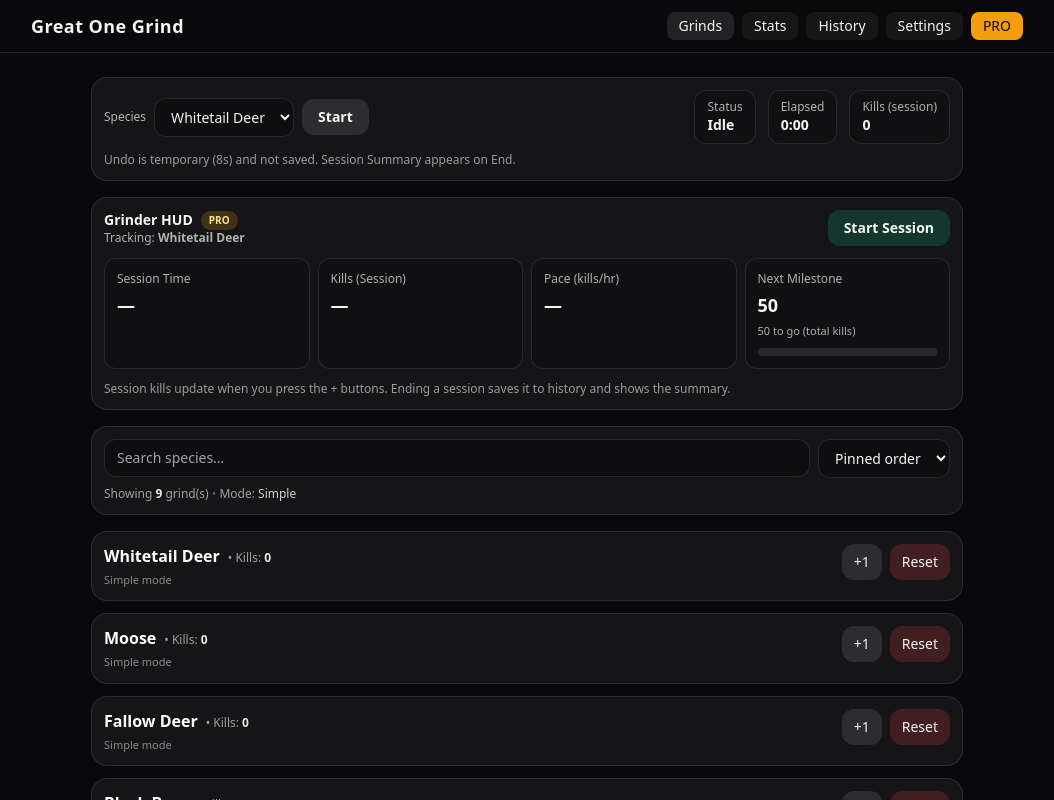
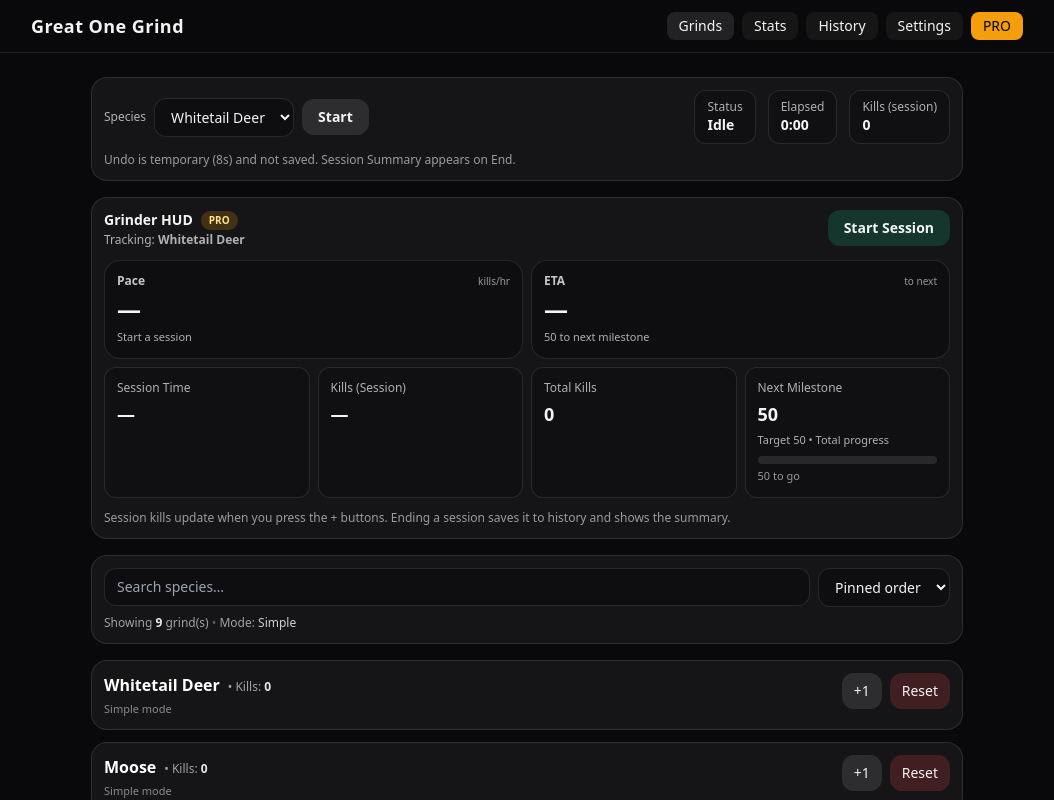
Before and after one commit to Camoford/great-one-grind, a React (Vite) app: page / in a window 1280 px wide. Shown: the top 800 px of the page, without its empty margins (113-1167 px from the left). Built offline with nearby package versions, Linux system fonts and the light colour scheme.

Commit message:
Phase 17B: Grinder HUD visual emphasis (UI-only)

```diff
--- a/components/GrinderHUD.tsx
+++ b/components/GrinderHUD.tsx
@@ -8,6 +8,11 @@ import { GREAT_ONE_SPECIES, useHunterStore, type GreatOneSpecies } from "../stor
  * - Adds Start/End Session that ALWAYS works
  * - On End: dispatches Session Summary event + protected storage key
  * - READ-ONLY for insights (no extra persistence)
+ *
+ * Phase 17B (UI-only):
+ * - Stronger hierarchy for pace / ETA
+ * - Cleaner spacing + mobile readability
+ * - Removes encoding artifacts
  */
 
 const SUMMARY_KEY = "greatonegrind_session_summary_v1";
@@ -156,50 +161,76 @@ export default function GrinderHUD() {
     endSession();
   }
 
+  const paceText = isActive ? pace.toFixed(1) : "—";
+  const etaText = isActive ? eta : "—";
+
   return (
     <div className="w-full rounded-2xl border border-white/10 bg-white/5 p-3">
+      {/* Header */}
       <div className="flex items-start justify-between gap-3">
-        <div>
-          <div className="flex items-center gap-2">
+        <div className="min-w-0">
+          <div className="flex flex-wrap items-center gap-2">
             <div className="text-sm font-semibold">Grinder HUD</div>
+
             <span className="rounded-full bg-amber-500/20 px-2 py-0.5 text-[10px] font-semibold text-amber-200">
               PRO
             </span>
+
             {hardcoreMode ? (
               <span className="rounded-full bg-red-500/20 px-2 py-0.5 text-[10px] font-semibold text-red-200">
                 Hardcore
               </span>
             ) : null}
           </div>
-          <div className="text-xs opacity-70">Tracking: <span className="font-semibold opacity-100">{species}</span></div>
+
+          <div className="mt-0.5 text-xs opacity-70">
+            Tracking: <span className="font-semibold opacity-100">{species}</span>
+          </div>
         </div>
 
         {!isActive ? (
           <button
             onClick={onStart}
-            className="rounded-xl bg-emerald-500/20 px-4 py-2 text-sm font-semibold hover:bg-emerald-500/30"
+            className="shrink-0 rounded-xl bg-emerald-500/20 px-4 py-2 text-sm font-semibold hover:bg-emerald-500/30"
           >
             Start Session
           </button>
         ) : (
           <button
             onClick={onEnd}
-            className="rounded-xl bg-red-500/20 px-4 py-2 text-sm font-semibold hover:bg-red-500/30"
+            className="shrink-0 rounded-xl bg-red-500/20 px-4 py-2 text-sm font-semibold hover:bg-red-500/30"
           >
             End Session
           </button>
         )}
       </div>
 
-      <div className="mt-3 grid grid-cols-2 gap-2 sm:grid-cols-4">
+      {/* Primary emphasis row */}
+      <div className="mt-3 grid grid-cols-2 gap-2">
+        <BigStat
+          label="Pace"
+          value={paceText}
+          unit="kills/hr"
+          hint={isActive ? "Live" : "Start a session"}
+        />
+        <BigStat
+          label="ETA"
+          value={etaText}
+          unit="to next"
+          hint={isActive ? `${pretty(remaining)} remaining` : `${pretty(remaining)} to next milestone`}
+        />
+      </div>
+
+      {/* Secondary row */}
+      <div className="mt-2 grid grid-cols-2 gap-2 sm:grid-cols-4">
         <StatCard label="Session Time" value={elapsed} />
         <StatCard label="Kills (Session)" value={isActive ? pretty(killsSession) : "—"} />
-        <StatCard label="Pace (kills/hr)" value={isActive ? pace.toFixed(1) : "—"} />
-        <StatCard
-          label="Next Milestone"
-          value={pretty(target)}
-          sub={isActive ? `${pretty(remaining)} to go • ETA ${eta}` : `${pretty(remaining)} to go (total kills)`}
+        <StatCard label="Total Kills" value={pretty(totalKills)} />
+        <MilestoneCard
+          target={target}
+          remaining={remaining}
           progress={progress}
+          sub={isActive ? `Target ${pretty(target)} • Push time` : `Target ${pretty(target)} • Total progress`}
         />
       </div>
 
@@ -210,27 +241,74 @@ export default function GrinderHUD() {
   );
 }
 
+function BigStat({
+  label,
+  value,
+  unit,
+  hint,
+}: {
+  label: string;
+  value: string;
+  unit: string;
+  hint?: string;
+}) {
+  return (
+    <div className="rounded-2xl border border-white/10 bg-black/30 p-3">
+      <div className="flex items-center justify-between gap-2">
+        <div className="text-xs font-semibold opacity-80">{label}</div>
+        <div className="text-[10px] opacity-60">{unit}</div>
+      </div>
+
+      <div className="mt-1 text-2xl font-extrabold tracking-tight">{value}</div>
+
+      {hint ? <div className="mt-1 text-[11px] opacity-70">{hint}</div> : null}
+    </div>
+  );
+}
+
 function StatCard({
   label,
   value,
   sub,
-  progress,
 }: {
   label: string;
   value: string;
   sub?: string;
-  progress?: number;
 }) {
   return (
     <div className="rounded-xl border border-white/10 bg-black/20 p-3">
       <div className="text-xs opacity-70">{label}</div>
       <div className="mt-1 text-lg font-semibold">{value}</div>
       {sub ? <div className="mt-1 text-[11px] opacity-70">{sub}</div> : null}
-      {typeof progress === "number" ? (
-        <div className="mt-2 h-2 w-full rounded-full bg-white/10">
-          <div className="h-2 rounded-full bg-white/30" style={{ width: `${Math.round(clamp01(progress) * 100)}%` }} />
-        </div>
-      ) : null}
     </div>
   );
 }
+
+function MilestoneCard({
+  target,
+  remaining,
+  progress,
+  sub,
+}: {
+  target: number;
+  remaining: number;
+  progress: number;
+  sub: string;
+}) {
+  return (
+    <div className="rounded-xl border border-white/10 bg-black/20 p-3">
+      <div className="text-xs opacity-70">Next Milestone</div>
+      <div className="mt-1 text-lg font-semibold">{pretty(target)}</div>
+      <div className="mt-1 text-[11px] opacity-70">{sub}</div>
+
+      <div className="mt-2 h-2 w-full rounded-full bg-white/10">
+        <div
+          className="h-2 rounded-full bg-white/30"
+          style={{ width: `${Math.round(clamp01(progress) * 100)}%` }}
+        />
+      </div>
+
+      <div className="mt-1 text-[11px] opacity-60">{pretty(remaining)} to go</div>
+    </div>
+  );
+}
```
